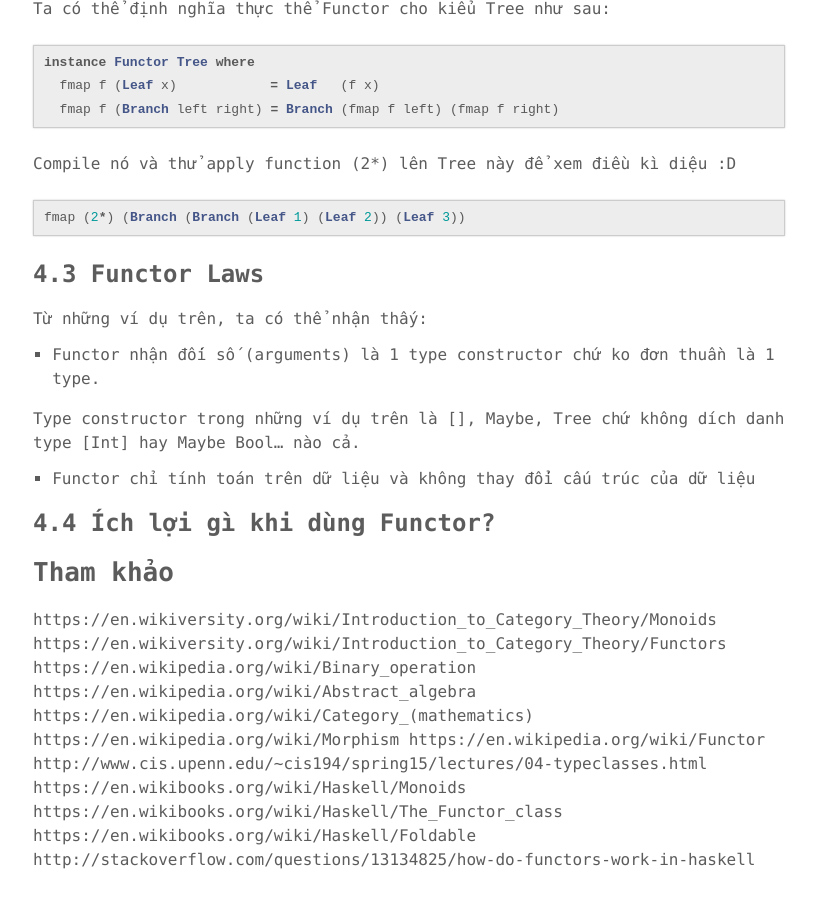
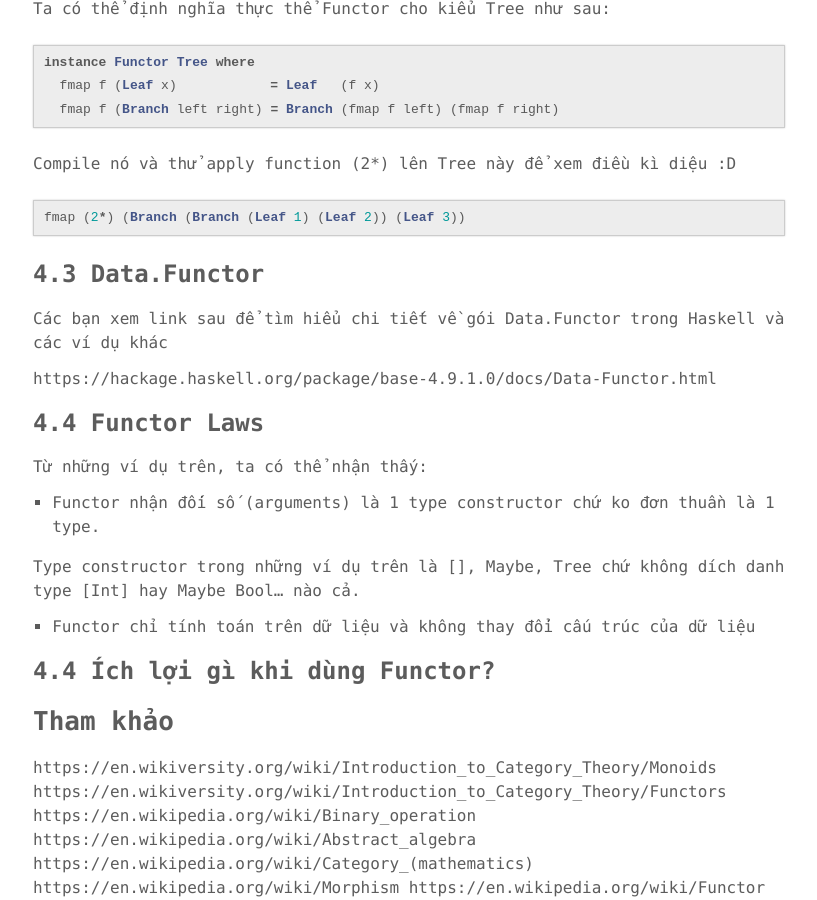
Before and after one commit to phuoc-thanh/phuoc-thanh.github.io, a Jekyll site: the page built from _posts/2017-04-25-monoid-functor-and-using.md, in a window 1280 px wide and 900 px high, scrolled down 5684 px. Shown: the whole window, without its empty margins (231-1048 px from the left). Built offline with Jekyll 4.4.1, drawn with Linux system fonts in a browser that asks for light colours; comment, search, counter and statistics services are not loaded.

Commit message:
Add a ref for Functor

````diff
--- a/_posts/2017-04-25-monoid-functor-and-using.md
+++ b/_posts/2017-04-25-monoid-functor-and-using.md
@@ -227,7 +227,13 @@ Compile nó và thử apply function (2*) lên Tree này để xem điều kì d
 fmap (2*) (Branch (Branch (Leaf 1) (Leaf 2)) (Leaf 3))
 ```
 
-### 4.3 Functor Laws
+### 4.3 Data.Functor
+
+Các bạn xem link sau để tìm hiểu chi tiết về gói Data.Functor trong Haskell và các ví dụ khác
+
+https://hackage.haskell.org/package/base-4.9.1.0/docs/Data-Functor.html
+
+### 4.4 Functor Laws
 
 Từ những ví dụ trên, ta có thể nhận thấy:
 
````
